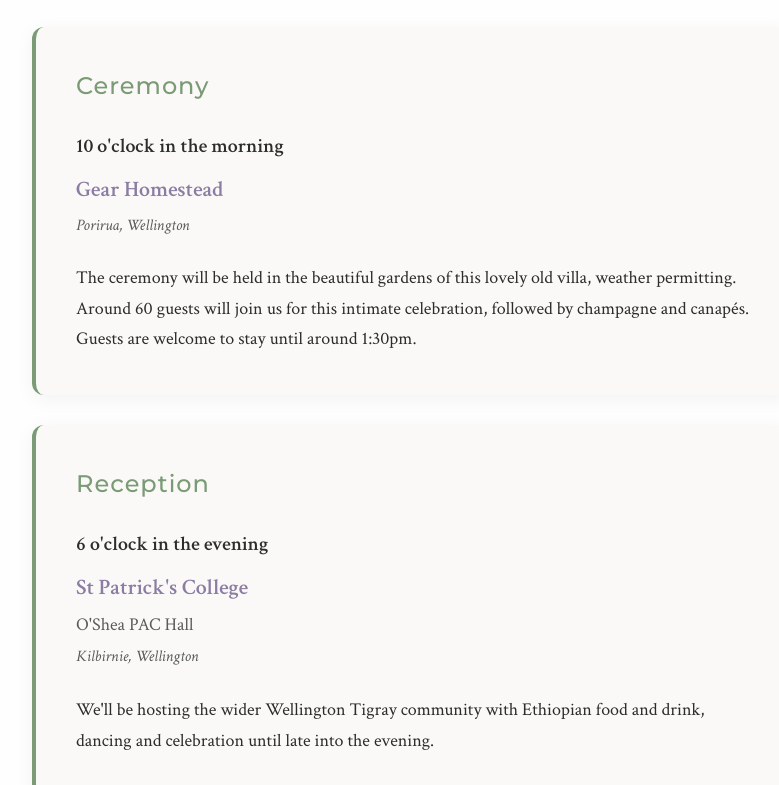
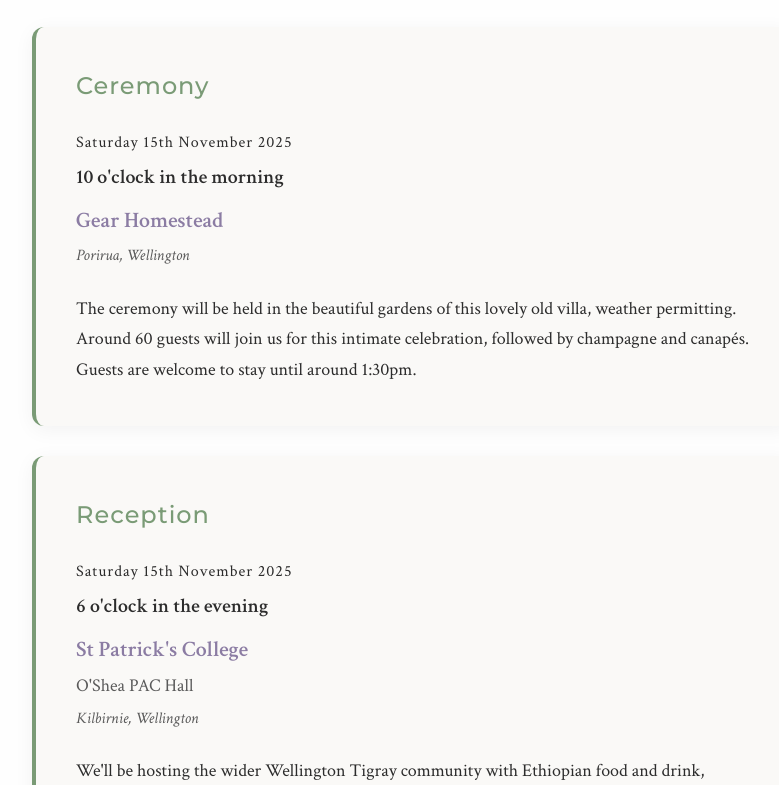
Before and after one commit to maxeonyx/wedding-pages, a plain HTML site: page src/index.html in a window 1280 px wide. Shown: the part 466-1251 px from the top of the page, without its empty margins (228-1007 px from the left). Drawn offline with Linux system fonts and the light colour scheme.

Commit message:
Add date.

```diff
--- a/src/index.html
+++ b/src/index.html
@@ -76,6 +76,9 @@
         <section class="ceremony-details variant-content" data-show="ceremony-western,ceremony-habesha">
             <div class="details-card">
                 <h3>Ceremony</h3>
+                <div class="date-row">
+                    <p class="event-date">Saturday 15th November 2025</p>
+                </div>
                 <div class="time-location">
                     <p class="time">10 o'clock in the morning</p>
                     <p class="venue">Gear Homestead</p>
@@ -96,6 +99,9 @@
 
             <div class="details-card">
                 <h3>Reception</h3>
+                <div class="date-row">
+                    <p class="event-date">Saturday 15th November 2025</p>
+                </div>
                 <div class="time-location">
                     <!-- Time varies based on variant -->
                     <p class="time reception-time-western" data-show="ceremony-western,reception-western">6 o'clock in the evening</p>
--- a/src/styles.css
+++ b/src/styles.css
@@ -68,7 +68,7 @@ body {
   height: auto;
   max-height: 80vh;
   border-radius: 12px;
-  box-shadow: 0 8px 30px rgba(0,0,0,0.1);
+  box-shadow: 0 8px 30px rgba(0, 0, 0, 0.1);
   transition: transform 0.3s ease;
 }
 
@@ -98,9 +98,12 @@ body {
 }
 
 @keyframes float {
-  0%, 100% {
+
+  0%,
+  100% {
     transform: translateY(0);
   }
+
   50% {
     transform: translateY(-8px);
   }
@@ -117,7 +120,7 @@ body {
   color: white;
   padding: 40px;
   border-radius: 15px;
-  box-shadow: 0 8px 25px rgba(0,0,0,0.1);
+  box-shadow: 0 8px 25px rgba(0, 0, 0, 0.1);
 }
 
 .rsvp-card h3 {
@@ -146,12 +149,12 @@ body {
   font-size: 16px;
   letter-spacing: 1px;
   transition: all 0.3s ease;
-  box-shadow: 0 4px 15px rgba(0,0,0,0.1);
+  box-shadow: 0 4px 15px rgba(0, 0, 0, 0.1);
 }
 
 .rsvp-button:hover {
   transform: translateY(-2px);
-  box-shadow: 0 6px 20px rgba(0,0,0,0.15);
+  box-shadow: 0 6px 20px rgba(0, 0, 0, 0.15);
 }
 
 /* Details Cards */
@@ -160,7 +163,7 @@ body {
   padding: 40px;
   margin: 30px 0;
   border-radius: 12px;
-  box-shadow: 0 4px 20px rgba(0,0,0,0.05);
+  box-shadow: 0 4px 20px rgba(0, 0, 0, 0.05);
   border-left: 4px solid var(--wildflower-green);
 }
 
@@ -184,6 +187,15 @@ body {
   margin-bottom: 10px;
 }
 
+.event-date {
+  font-size: 16px;
+  color: var(--text-dark);
+  font-weight: 500;
+  letter-spacing: 1px;
+  margin: 0 0 5px 0;
+}
+
+
 .venue {
   font-size: 22px;
   font-weight: 600;
@@ -203,7 +215,8 @@ body {
   font-style: italic;
 }
 
-.ceremony-info, .reception-info {
+.ceremony-info,
+.reception-info {
   margin-top: 20px;
   line-height: 1.7;
 }
@@ -277,7 +290,7 @@ body {
   background: rgba(250, 249, 247, 0.8);
   border-radius: 10px;
   border: 1px solid rgba(121, 155, 118, 0.2);
-  box-shadow: 0 2px 10px rgba(0,0,0,0.03);
+  box-shadow: 0 2px 10px rgba(0, 0, 0, 0.03);
 }
 
 .bank-details p {
@@ -309,7 +322,7 @@ body {
   border: 1px solid rgba(121, 155, 118, 0.2);
   margin: 0;
   letter-spacing: 0.5px;
-  box-shadow: 0 1px 3px rgba(0,0,0,0.05);
+  box-shadow: 0 1px 3px rgba(0, 0, 0, 0.05);
 }
 
 .copy-button {
@@ -326,14 +339,14 @@ body {
   font-size: 13px;
   font-weight: 500;
   transition: all 0.2s ease;
-  box-shadow: 0 1px 3px rgba(0,0,0,0.05);
+  box-shadow: 0 1px 3px rgba(0, 0, 0, 0.05);
 }
 
 .copy-button:hover {
   background: var(--wildflower-green);
   color: white;
   transform: translateY(-1px);
-  box-shadow: 0 2px 8px rgba(0,0,0,0.1);
+  box-shadow: 0 2px 8px rgba(0, 0, 0, 0.1);
 }
 
 .copy-button.copied {
```
